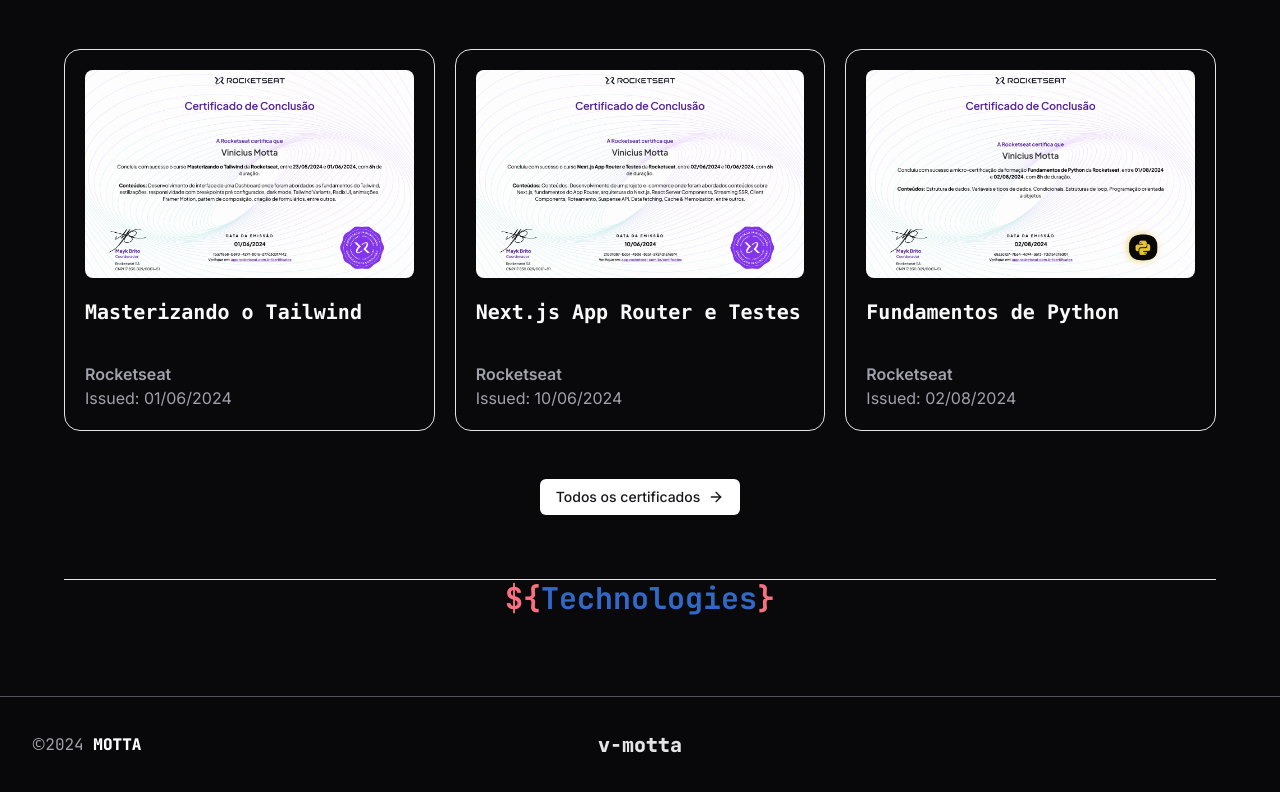
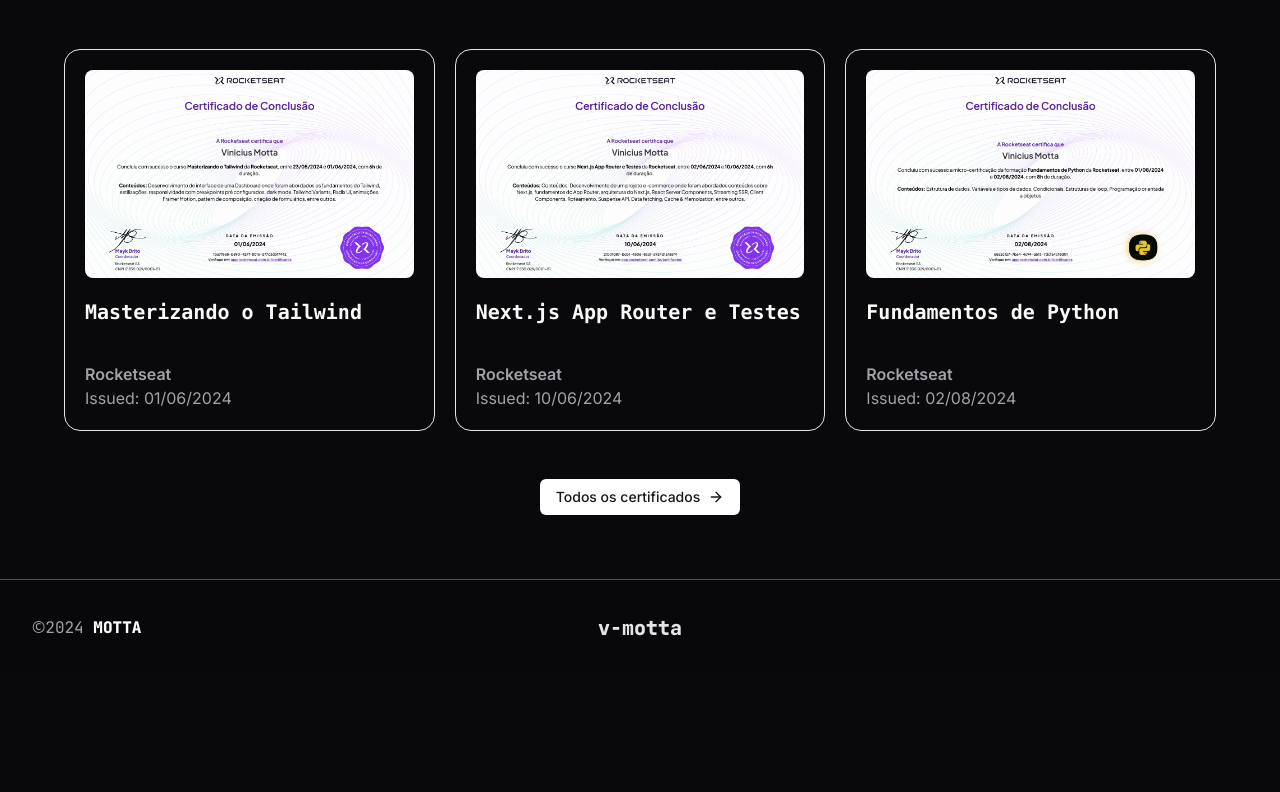
Before and after one commit to v-motta/portfolio-vmotta, a Next.js app: page / in a window 1280 px wide. Shown: the part 1485-2277 px from the top of the page. After the commit the page ends 2160 px from the top, so only its background shows below. Built offline with nearby package versions, Linux system fonts and the light colour scheme.

Commit message:
fix: remove technologies 'cause its not ready for production

```diff
--- a/src/app/(home)/page.tsx
+++ b/src/app/(home)/page.tsx
@@ -9,7 +9,7 @@ import { TopProjects } from './(sections)/top-projects'
 
 export default function HomePage() {
   return (
-    <main className="px-6 pb-20 xl:px-16 2xl:px-44">
+    <main className="px-6 xl:px-16 2xl:px-44">
       <Main />
 
       <Separator />
@@ -19,12 +19,6 @@ export default function HomePage() {
       <Separator />
 
       <Certificates />
-
-      <Separator />
-
-      <section id="technologies" className="">
-        <h1 className="section-title">Technologies</h1>
-      </section>
     </main>
   )
 }
```
